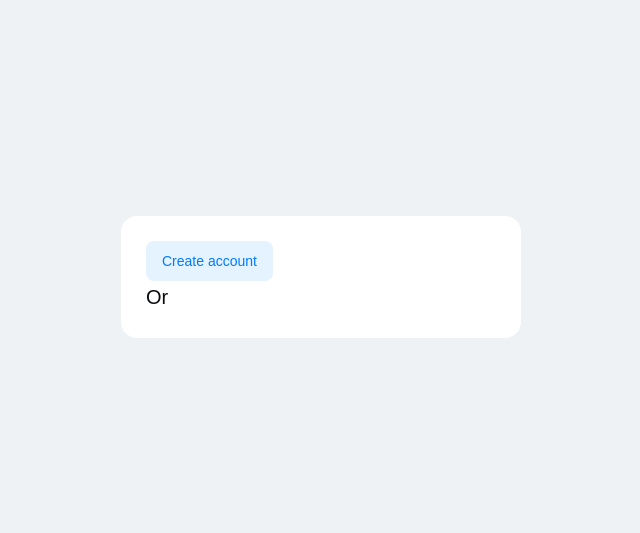
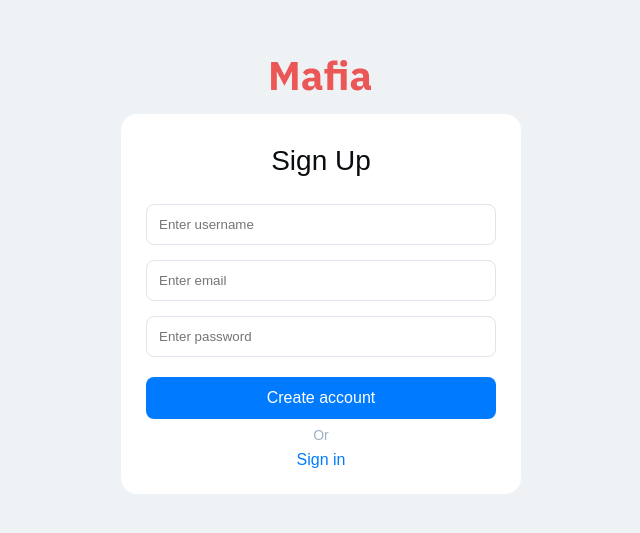
Before and after one commit to mist941/mafia.frontend, a React (Create React App) app: page / in a window 1280 px wide. Shown: the part 123-656 px from the top of the page, without its empty margins (319-959 px from the left). Built offline with nearby package versions, Linux system fonts and the light colour scheme; no server answers.

Commit message:
added sign up form

```diff
--- a/src/components/atoms/Button/Button.module.scss
+++ b/src/components/atoms/Button/Button.module.scss
@@ -1,6 +1,6 @@
 .button {
   padding: 12px 16px;
-  font-size: 14px;
+  font-size: 16px;
   font-weight: 500;
   border-radius: 8px;
   outline: unset;
@@ -8,6 +8,15 @@
   transition: var(--transition);
   border: unset;
   background: unset;
+
+  &.s {
+    font-size: 14px;
+  }
+
+  &.s {
+    font-size: 12px;
+    padding: 8px 12px;
+  }
 
   &.primary {
     background-color: var(--button-primary-bg);
@@ -37,6 +46,19 @@
     }
   }
 
+  &.secondary-transparent {
+    color: var(--button-secondary-color);
+    padding: 0;
+
+    &:hover {
+      color: var(--button-secondary-color-hover);
+    }
+
+    &:active {
+      color: var(--button-secondary-color-active);
+    }
+  }
+
   &.tertiary {
     border: 1px solid var(--button-tertiary-border);
     color: var(--text-base);
--- a/src/components/atoms/Button/Button.tsx
+++ b/src/components/atoms/Button/Button.tsx
@@ -2,19 +2,22 @@ import React, {ButtonHTMLAttributes, DetailedHTMLProps, FC} from 'react';
 import styles from './Button.module.scss';
 import classNames from 'classnames';
 
-type ButtonStyles = 'primary' | 'secondary' | 'tertiary';
+type ButtonStyles = 'primary' | 'secondary' | 'tertiary' | 'secondary-transparent';
+type ButtonSizes = 'm' | 's' | 'xs';
 
 export type ButtonProps = {
   styled?: ButtonStyles;
+  size?: ButtonSizes;
 } & DetailedHTMLProps<ButtonHTMLAttributes<HTMLButtonElement>, HTMLButtonElement>;
 
-const Button: FC<ButtonProps> = ({styled = 'primary', ...rest}) => {
+const Button: FC<ButtonProps> = ({styled = 'primary', size = 'm', ...rest}) => {
   return (
     <button
       {...rest}
       className={classNames(
         styles.button,
-        styles[styled]
+        styles[styled],
+        styles[size]
       )}
     />
   );
--- a/src/components/atoms/Logo/Logo.module.scss
+++ b/src/components/atoms/Logo/Logo.module.scss
@@ -1,4 +1,4 @@
 .logo {
-  width: 130px;
+  width: 100px;
   height: auto;
 }
--- a/src/components/atoms/Typography/Typography.tsx
+++ b/src/components/atoms/Typography/Typography.tsx
@@ -133,6 +133,7 @@ const Paragraph: FC<ParagraphProps> = (
       styles[size],
       styles[color],
       styles[weight],
+      rest.className
     )}
   >
     {children}
--- /dev/null
+++ b/src/components/forms/SignUpForm/SignUpForm.module.scss
@@ -0,0 +1,24 @@
+.signUpForm {
+  display: flex;
+  flex-direction: column;
+  text-align: center;
+  gap: 20px;
+}
+
+.fieldsWrap {
+  display: flex;
+  flex-direction: column;
+  gap: 15px;
+}
+
+.logoWrap {
+  display: flex;
+  justify-content: center;
+  margin-bottom: 15px;
+}
+
+.controls {
+  display: flex;
+  flex-direction: column;
+  gap: 5px;
+}
--- a/src/components/forms/SignUpForm/SignUpForm.tsx
+++ b/src/components/forms/SignUpForm/SignUpForm.tsx
@@ -2,17 +2,50 @@ import React from 'react';
 import EssentialBlock from '../../atoms/EssentialBlock/EssentialBlock';
 import Button from '../../atoms/Button/Button';
 import Typography from '../../atoms/Typography/Typography';
+import styles from './SignUpForm.module.scss';
+import {useNavigate} from 'react-router-dom';
+import paths from '../../../routing/paths';
+import Logo from '../../atoms/Logo/Logo';
+import InputField from '../../molecules/InputField/InputField';
 
 const SignUpForm = () => {
+  const navigate = useNavigate();
+
+  const redirectToSignInPage = (e: React.MouseEvent<HTMLButtonElement>) => {
+    e.preventDefault();
+    navigate(paths.signIn);
+  }
+
   return (
-    <form>
+    <>
+      <div className={styles.logoWrap}><Logo/></div>
       <EssentialBlock padding='25px'>
-        <Button type='submit' styled='secondary'>
-          Create account
-        </Button>
-        <Typography.Paragraph>Or</Typography.Paragraph>
+        <form className={styles.signUpForm}>
+          <Typography.Heading3>
+            Sign Up
+          </Typography.Heading3>
+          <div className={styles.fieldsWrap}>
+            <InputField type='text' placeholder='Enter username'/>
+            <InputField type='email' placeholder='Enter email'/>
+            <InputField type='password' placeholder='Enter password'/>
+          </div>
+          <div className={styles.controls}>
+            <Button type='submit'>
+              Create account
+            </Button>
+            <Typography.Paragraph size='s' color='disable'>
+              Or
+            </Typography.Paragraph>
+            <Button
+              styled='secondary-transparent'
+              onClick={redirectToSignInPage}
+            >
+              Sign in
+            </Button>
+          </div>
+        </form>
       </EssentialBlock>
-    </form>
+    </>
   );
 };
 
```
